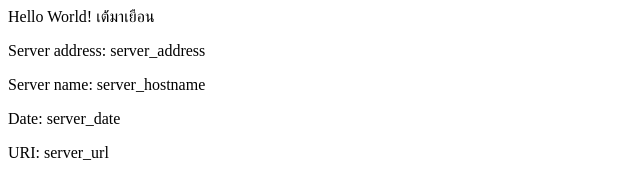
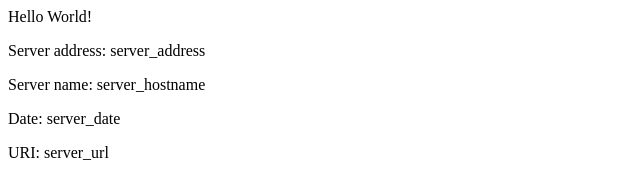
Before and after one commit to nontrag/eks-example, a plain HTML site: page src/index.html in a window 1280 px wide. Shown: the full height of the page, 0-640 px from the left. Drawn offline with Linux system fonts and the light colour scheme.

Commit message:
Initial commit

```diff
--- a/src/index.html
+++ b/src/index.html
@@ -3,7 +3,6 @@
 </head>
 <div class="info">
 <h>Hello World!</h>
-<h>เต้้มาเยือน</h>
 <p><span>Server&nbsp;address:</span> <span>server_address</span></p>
 <p><span>Server&nbsp;name:</span> <span>server_hostname</span></p>
 <p class="smaller"><span>Date:</span> <span>server_date</span></p>
```
Also changed, not shown: 1 other file.
